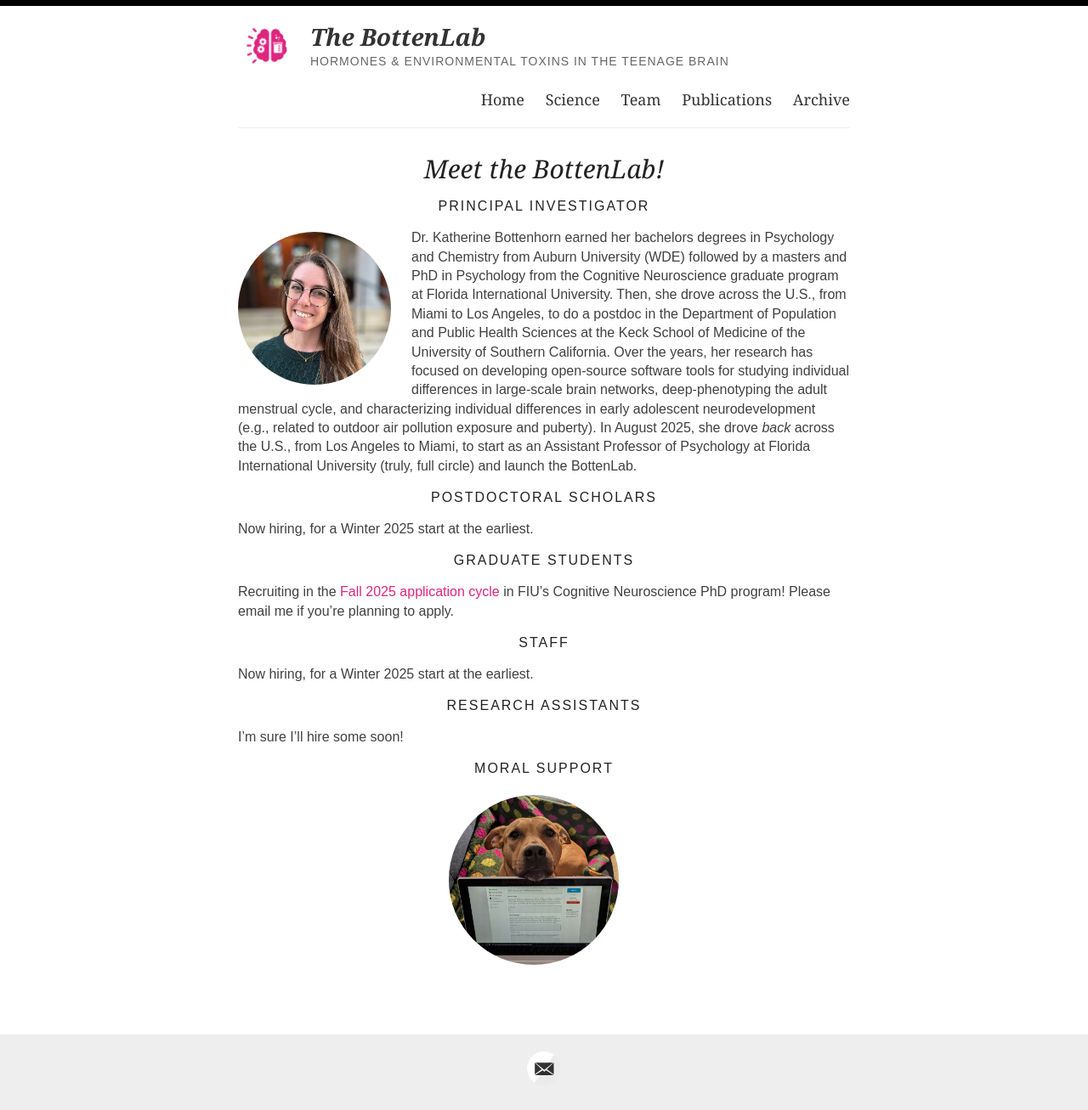
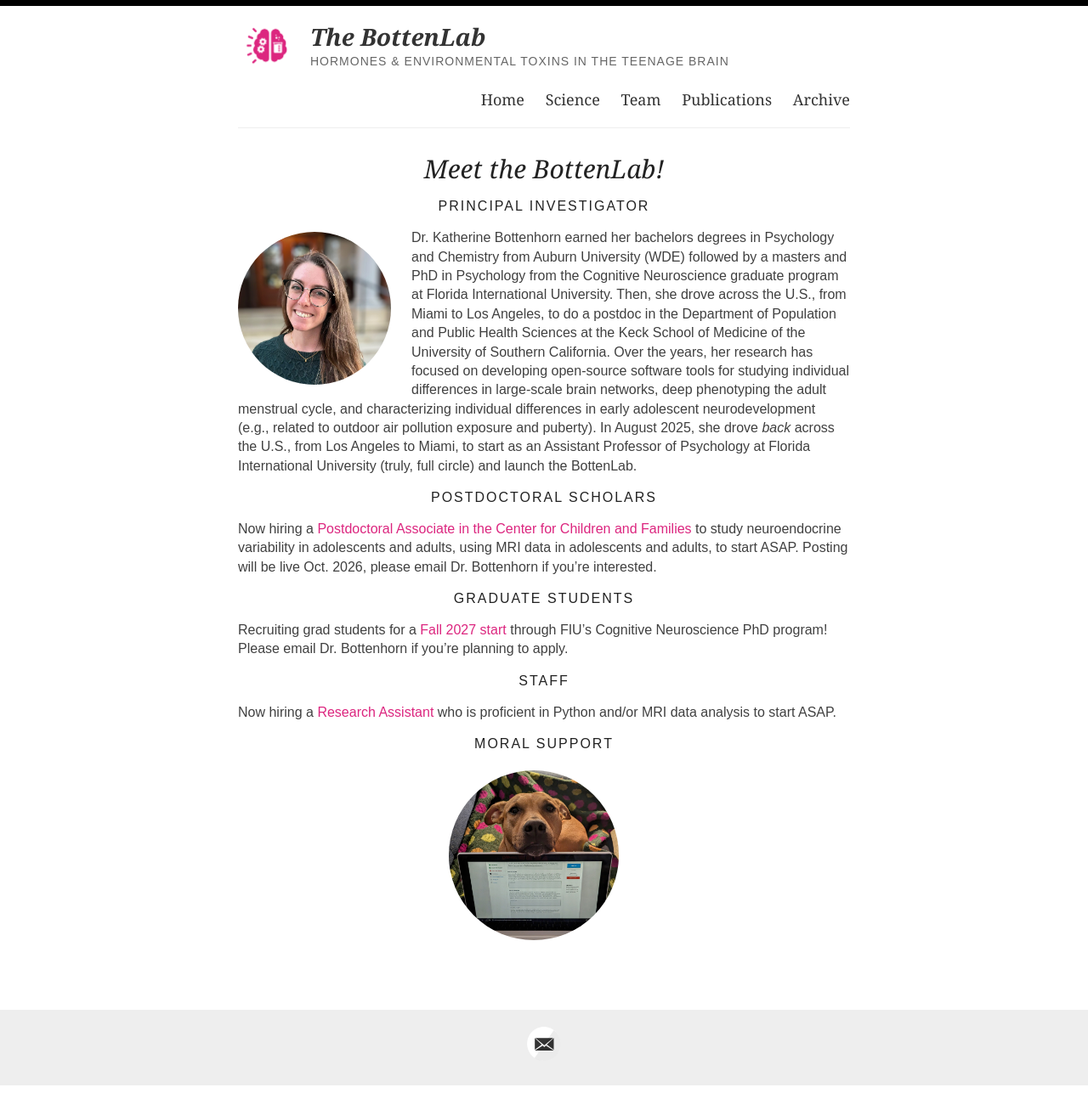
Before and after one commit to Bottenlab/bottenlab.github.io, a Jekyll site: the page built from _pages/team.md, in a window 1280 px wide. Shown: the whole page at 85% size. Built offline with Jekyll 4.4.1, drawn with Linux system fonts in a browser that asks for light colours; some web fonts are replaced; after the commit the page ends 1278 px from its top, so only the background shows below that.

Commit message:
Update team.md to include job postings

```diff
--- a/_pages/team.md
+++ b/_pages/team.md
@@ -8,23 +8,19 @@ permalink: /team/
 
 [<span class="image left-rounded"><img src="{{ site.baseurl }}/images/bottenhorn-headshot.jpeg" alt="Katherine L. Bottenhorn, PhD" style="width: 200px;"/></span>]({{ site.baseurl }}/)
 
-<strong>Dr. Katherine Bottenhorn</strong> earned her bachelors degrees in Psychology and Chemistry from Auburn University (WDE) followed by a masters and PhD in Psychology from the Cognitive Neuroscience graduate program at Florida International University. Then, she drove across the U.S., from Miami to Los Angeles, to do a postdoc in the Department of Population and Public Health Sciences at the Keck School of Medicine of the University of Southern California. Over the years, her research has focused on developing open-source software tools for studying individual differences in large-scale brain networks, deep-phenotyping the adult menstrual cycle, and characterizing individual differences in early adolescent neurodevelopment (e.g., related to outdoor air pollution exposure and puberty). In August 2025, she drove _back_ across the U.S., from Los Angeles to Miami, to start as an Assistant Professor of Psychology at Florida International University (truly, full circle) and launch the BottenLab.
+<strong>Dr. Katherine Bottenhorn</strong> earned her bachelors degrees in Psychology and Chemistry from Auburn University (WDE) followed by a masters and PhD in Psychology from the Cognitive Neuroscience graduate program at Florida International University. Then, she drove across the U.S., from Miami to Los Angeles, to do a postdoc in the Department of Population and Public Health Sciences at the Keck School of Medicine of the University of Southern California. Over the years, her research has focused on developing open-source software tools for studying individual differences in large-scale brain networks, deep phenotyping the adult menstrual cycle, and characterizing individual differences in early adolescent neurodevelopment (e.g., related to outdoor air pollution exposure and puberty). In August 2025, she drove _back_ across the U.S., from Los Angeles to Miami, to start as an Assistant Professor of Psychology at Florida International University (truly, full circle) and launch the BottenLab.
 
 ### Postdoctoral Scholars
 
-Now hiring, for a Winter 2025 start at the earliest.
+Now hiring a [Postdoctoral Associate in the Center for Children and Families](https://search.careers.fiu.edu/?sort=newest&q=538230) to study neuroendocrine variability in adolescents and adults, using MRI data in adolescents and adults, to start ASAP. Posting will be live Oct. 2026, please email Dr. Bottenhorn if you're interested.
 
 ### Graduate Students
 
-Recruiting in the [Fall 2025 application cycle](https://case.fiu.edu/psychology/phd-in-cognitive-neuroscience/admissions/index.html) in FIU's Cognitive Neuroscience PhD program! Please email me if you're planning to apply.
+Recruiting grad students for a [Fall 2027 start](https://case.fiu.edu/psychology/phd-in-cognitive-neuroscience/admissions/index.html) through FIU's Cognitive Neuroscience PhD program! Please email Dr. Bottenhorn if you're planning to apply.
 
 ### Staff
 
-Now hiring, for a Winter 2025 start at the earliest.
-
-### Research Assistants
-
-I'm sure I'll hire some soon!
+Now hiring a [Research Assistant](https://search.careers.fiu.edu/?sort=newest&q=538090) who is proficient in Python and/or MRI data analysis to start ASAP.
 
 ### Moral Support
 
```
